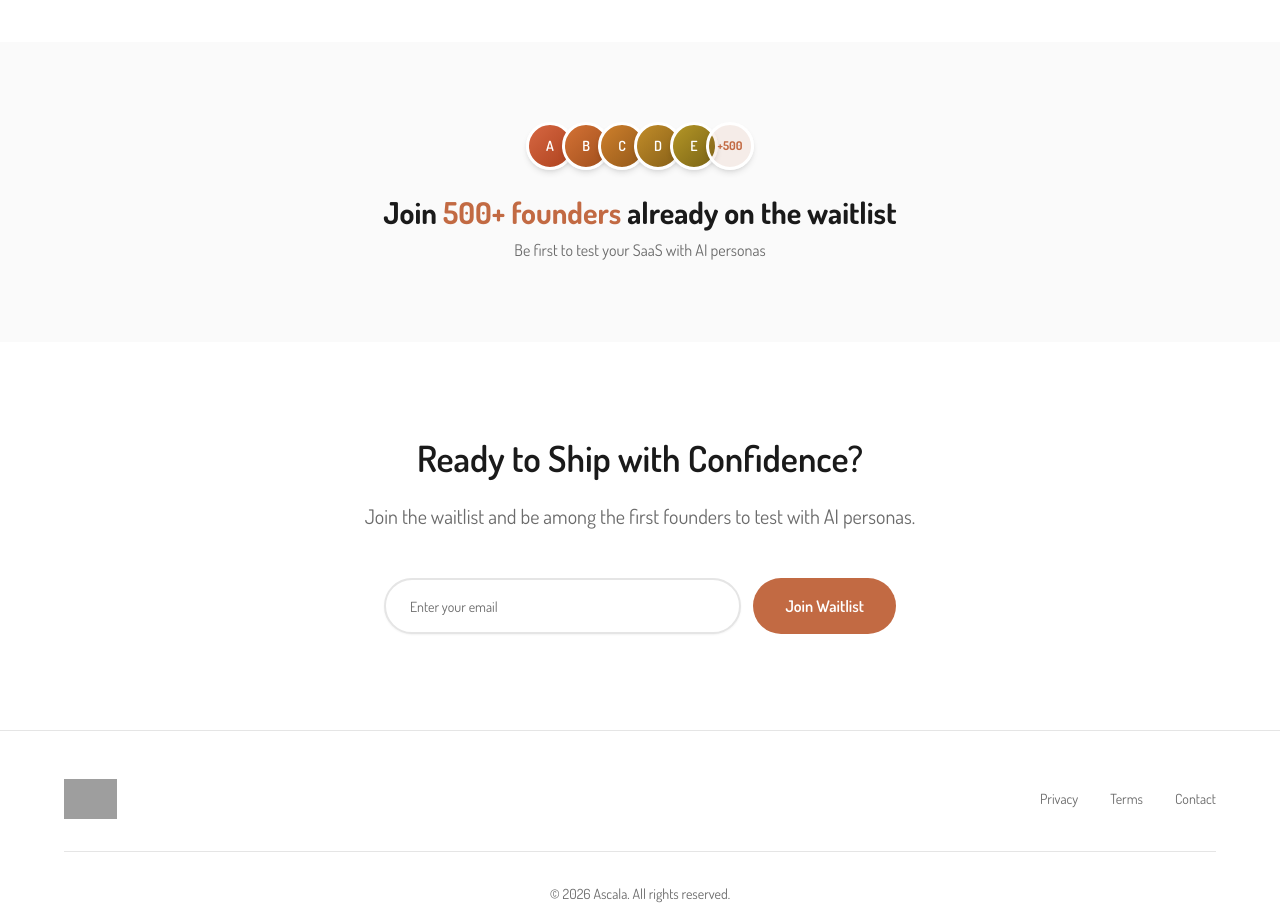
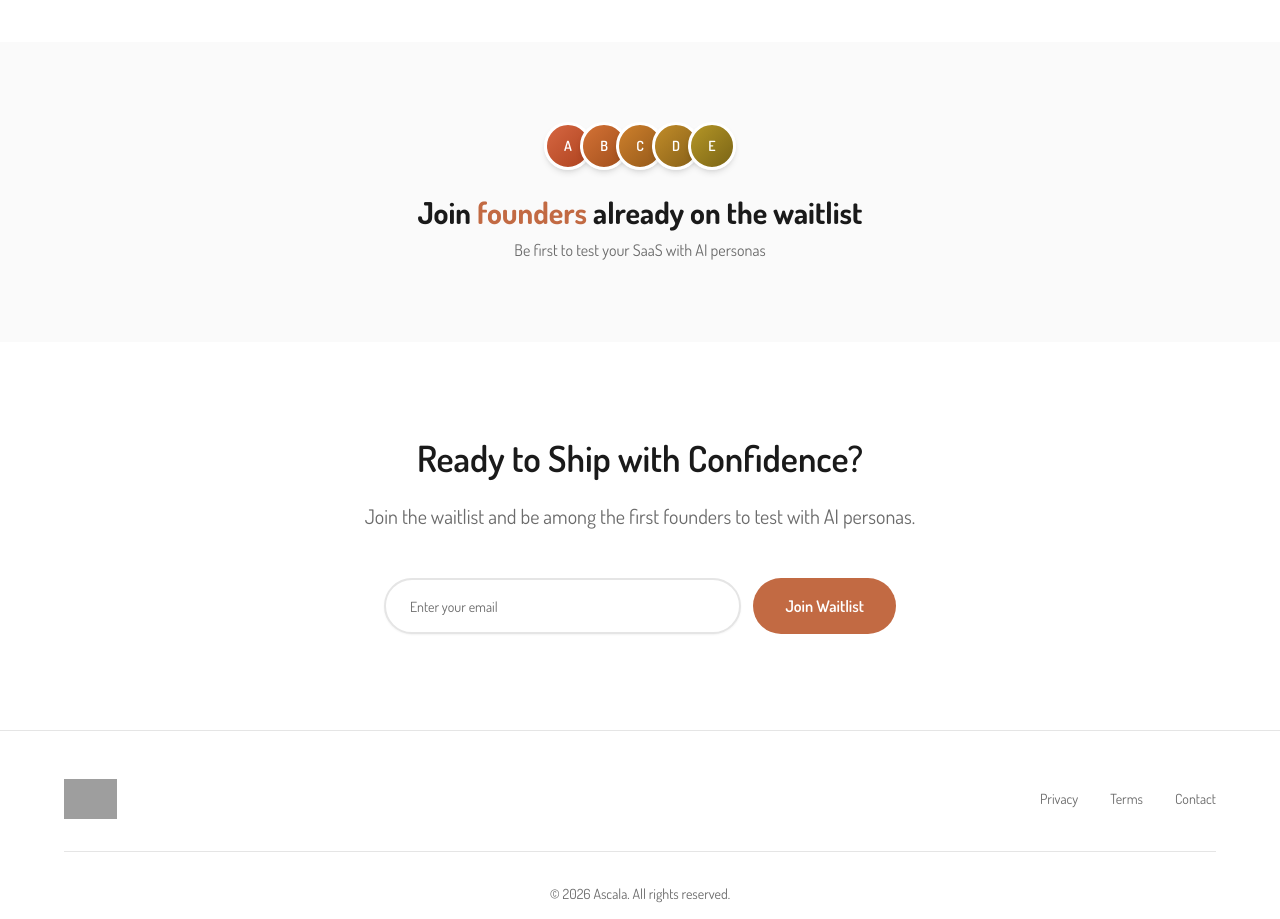
Before and after one commit to engobyda100-ai/Ascala-waitlist, a Next.js app: page / in a window 1280 px wide. Shown: the part 5440-6359 px from the top of the page. Built offline with nearby package versions, Linux system fonts and the light colour scheme; grey boxes are pictures that could not be loaded.

Commit message:
Remove 500+ count from social proof section
Co-Authored-By: Claude Sonnet 4.6 <noreply@anthropic.com>

```diff
--- a/components/social-proof.tsx
+++ b/components/social-proof.tsx
@@ -23,14 +23,11 @@ export function SocialProof() {
                   {String.fromCharCode(65 + i)}
                 </div>
               ))}
-              <div className="w-12 h-12 rounded-full border-3 border-background bg-primary/10 flex items-center justify-center text-primary font-bold text-xs shadow-md">
-                +500
-              </div>
             </div>
           </div>
 
           <p className="text-2xl md:text-3xl font-bold text-foreground">
-            Join <span className="text-primary">500+ founders</span> already on the waitlist
+            Join <span className="text-primary">founders</span> already on the waitlist
           </p>
           <p className="text-muted-foreground mt-2">
             Be first to test your SaaS with AI personas
```
